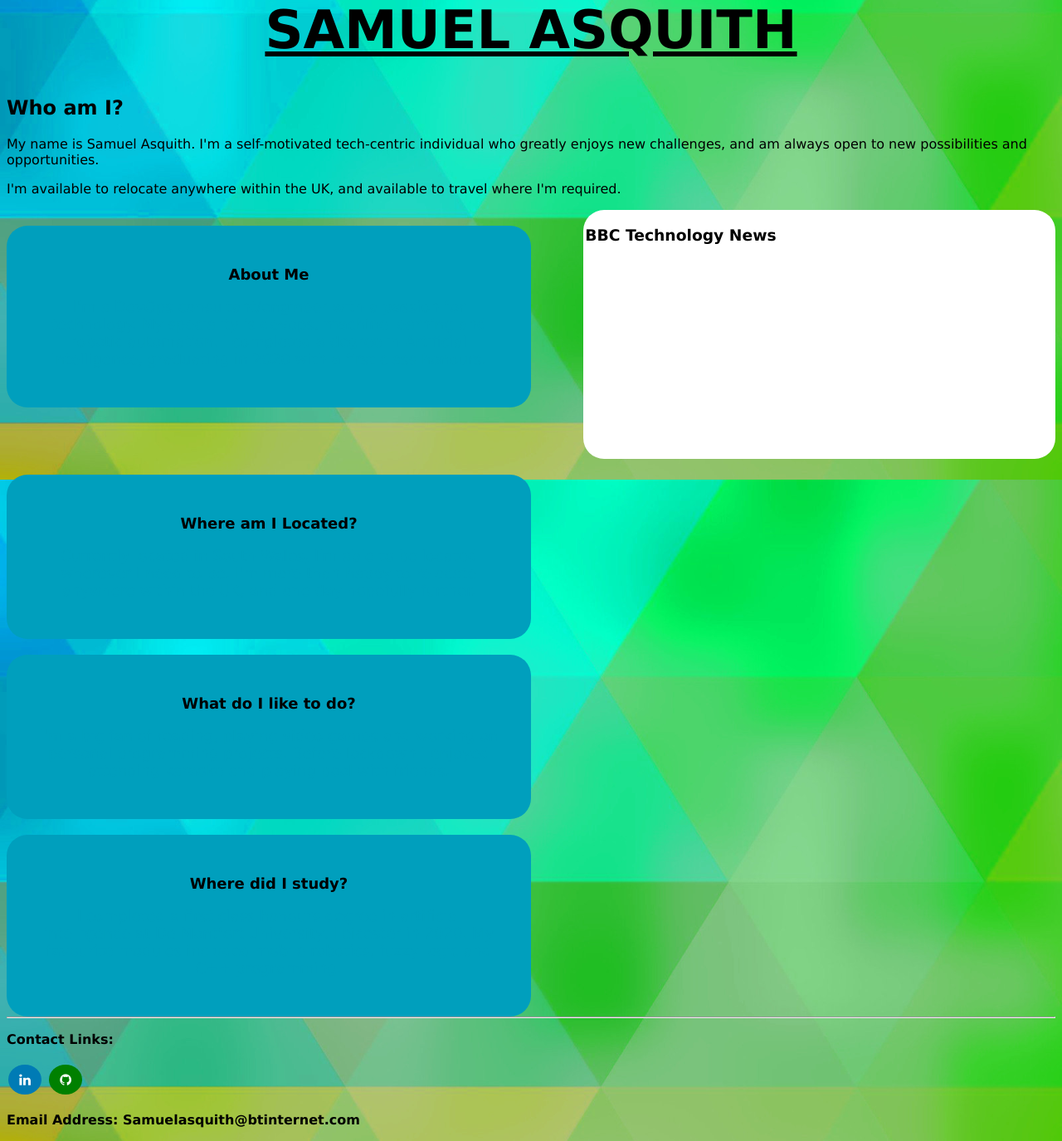
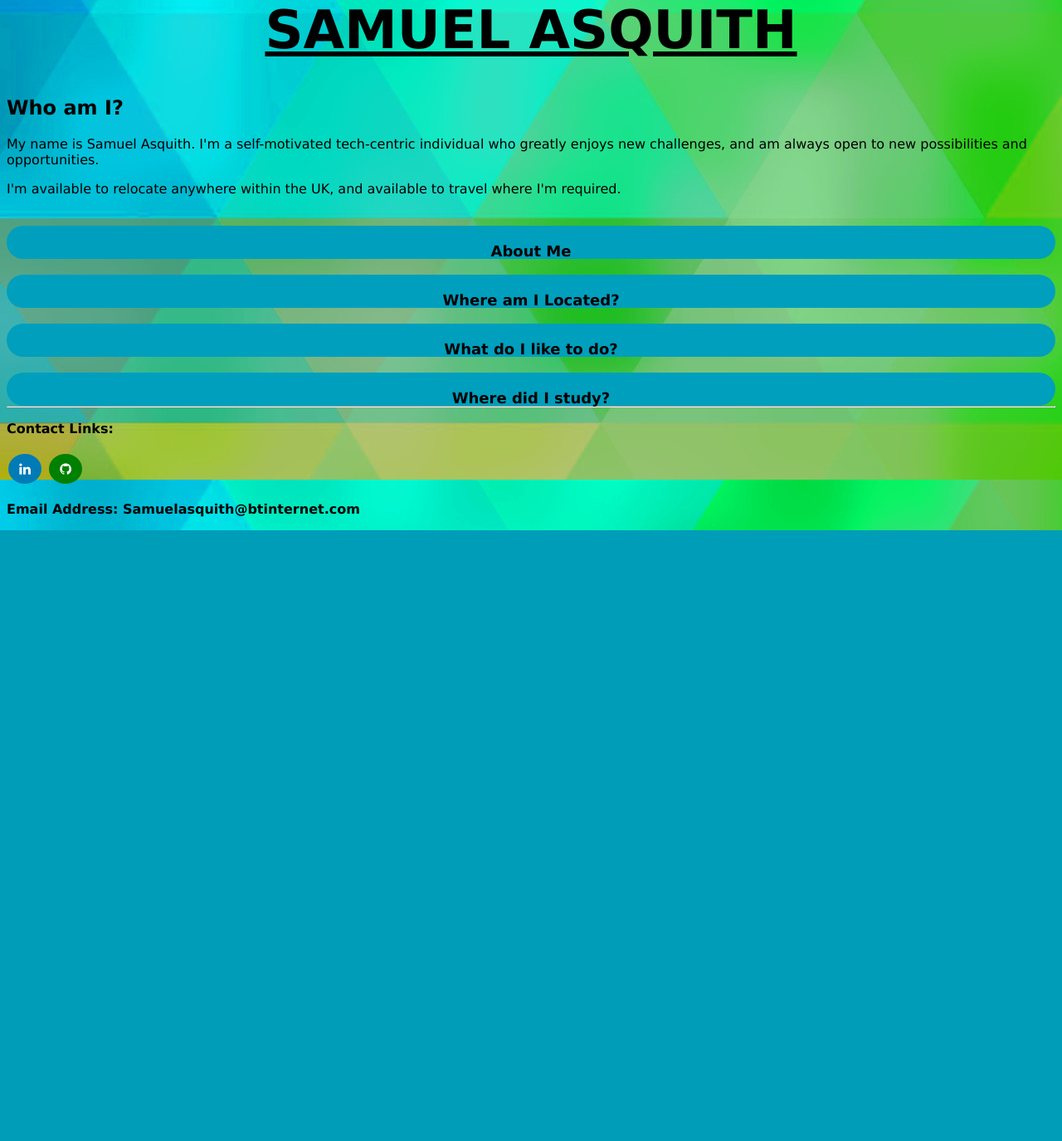
Before and after one commit to Sboncio/website, a Flask app: page / in a window 1280 px wide. Shown: the part 222-1597 px from the top of the page at 83% size. After the commit the page ends 861 px from the top, so only its background shows below. Run offline with Flask 2, Linux system fonts and the light colour scheme.

Commit message:
Formatting

```diff
--- a/app/application/static/css/main.css
+++ b/app/application/static/css/main.css
@@ -68,19 +68,19 @@ ul li a:hover{
   }
 
 .box {
-    float: left;
-    width: 50%;
-    padding: 30px;
+    /*float: left;*/
+    width: 100%;
+    padding: 2px;
     text-align: center;
-    height:fit-content;
+    height: 40px;
     margin-left: auto;
     margin-top: auto;
     font-size: large;
     border-radius: 25px;
     background-color: rgb(0,159,189);
-    color: rgb(0,159,189);
-
-  }
+    color: rgba(0,159,189,0);
+    transition: height 0.5s, color 0.5s;
+}
 
 
 .box p b{
@@ -90,6 +90,7 @@ ul li a:hover{
 .box:hover{
     background-color: rgb(38,204,18);
     color: #000;
+    height: 150px;
 }
 
 .box p:hover{
@@ -157,9 +158,9 @@ footer p{
     float:left;
 }
 
-.feed{
-    background: white;
-    width: 45%;
+/*.feed{
+    background:rgb(38,204,18);
+    width: 90%;
     float: right;
     border-color: #000;
     border-radius: 25px;
@@ -167,7 +168,7 @@ footer p{
     padding:2px;
     font-size: medium;
     height: 300px;
-}
+}*/
 
 .feed h4{
     font-size: medium;
--- a/app/application/templates/home.html
+++ b/app/application/templates/home.html
@@ -14,10 +14,10 @@
 
     <div class="alignment">
 
-        <div class="feed">
+        <!--<div class="feed">
             <h3>BBC Technology News</h3>
             <script src="//rss.bloople.net/?url=http%3A%2F%2Ffeeds.bbci.co.uk%2Fnews%2Fvideo_and_audio%2Ftechnology%2Frss.xml&limit=2&showtitle=false&type=js"></script>
-        </div>
+        </div>-->
 
         <br>
 
@@ -51,7 +51,7 @@
             <p><b>
                 What do I like to do?
             </b></p>
-            <p>I'm a big fan of reading, playing video games and
+            <p>I'm a big fan of reading, watching rugby,playing video games and
                 working on personal programming projects. Before lockdown
                 I enjoyed attending karaoke and playing pool with friends.
             </p>
--- a/app/application/templates/skills.html
+++ b/app/application/templates/skills.html
@@ -1,6 +1,5 @@
 {% extends "layout.html" %}
 {% block content %}
-
     <div class="boxed">
         <h4>Cloud Computing Services:</h4>
         <p>AWS, Azure, GCP</p>
@@ -45,5 +44,10 @@
         <h4>Other:</h4>
         <p>ROS, Agile, Scrum, Flask</p>
     </div>
+<hr>
+<div class="boxed">
+    <h4>Currently Being Learnt:</h4>
+    <p>Tensorflow, Android App Development</p>
+</div>
 
 {% endblock %}
```
Also changed, not shown: app/application/templates/techstack.html (+7 -1 lines).
